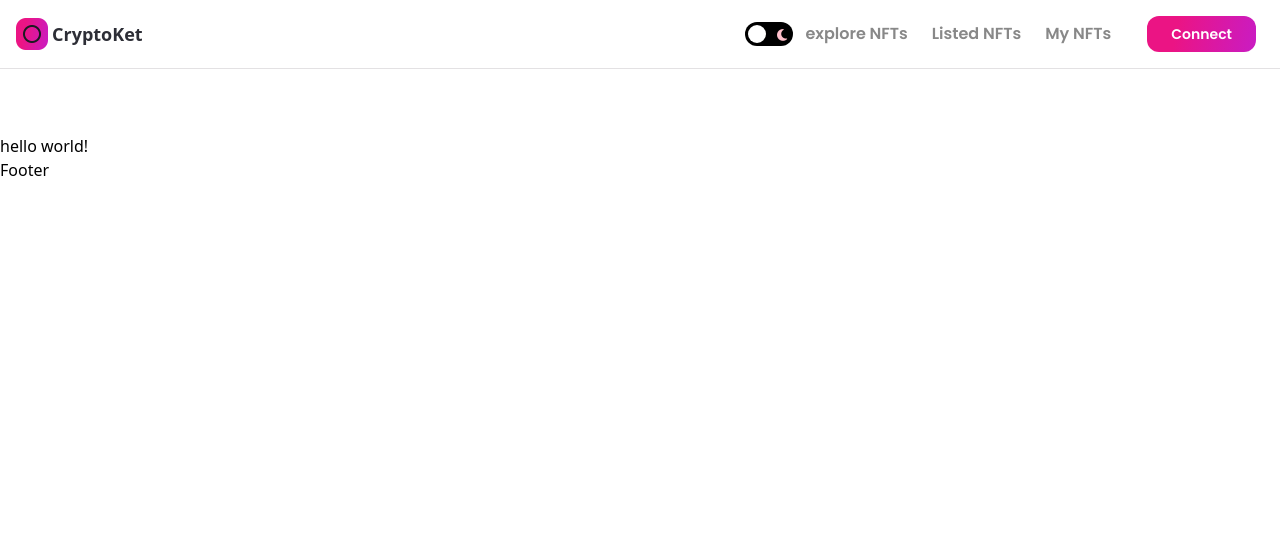
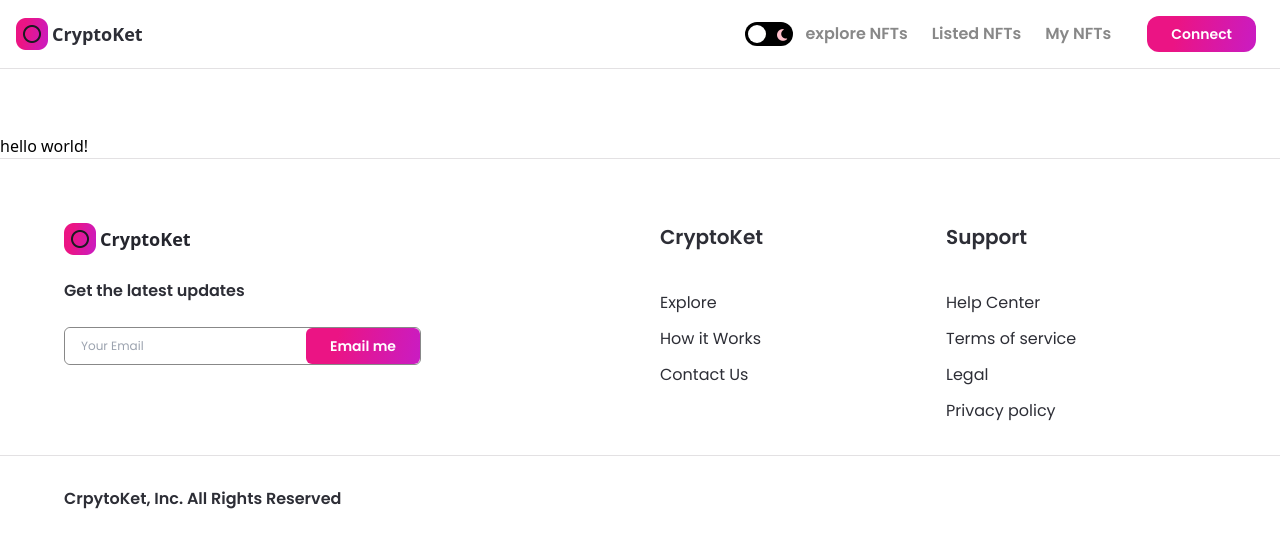
Before and after one commit to arish00/NFT-Marketplace, a Next.js app: page / in a window 1280 px wide. Shown: the top 548 px of the page. Built offline with nearby package versions, Linux system fonts and the light colour scheme.

Commit message:
refactoring all the code! footer added!

```diff
--- a/components/Button.jsx
+++ b/components/Button.jsx
@@ -1,7 +1,7 @@
 import React from 'react';
 
 const Button = ({ btnName, classStyles, handleClick }) => (
-  <button onClick={handleClick} type="button" className={`nft-gradient text-sm minlg:text-lg py-2 px-6 minlg:px-8 font-poppins font-semibold text-white ${classStyles}`}>
+  <button onClick={handleClick} type="button" className={`nft-gradient py-2 px-6 font-poppins text-sm font-semibold text-white minlg:px-8 minlg:text-lg ${classStyles}`}>
     {btnName}
   </button>
 );
--- a/components/Footer.jsx
+++ b/components/Footer.jsx
@@ -1,7 +1,60 @@
-import React from 'react';
+import Image from 'next/image';
+import { useTheme } from 'next-themes';
 
-const Footer = () => (
-  <div>Footer</div>
+import images from '../assets';
+import Button from './Button';
+
+const FooterLinks = ({ heading, items, extraClasses }) => (
+  <div className={`flex-1 items-start justify-start ${extraClasses}`}>
+    <h3 className="mb-10 font-poppins text-xl font-semibold text-nft-black-1 dark:text-white">{heading}</h3>
+    {items.map((item, index) => <p key={item + index} className="my-3 cursor-pointer font-poppins text-base font-normal text-nft-black-1 hover:text-nft-black-1 dark:text-white dark:hover:text-nft-gray-1">{item}</p>)}
+  </div>
 );
 
+const Footer = () => {
+  const { theme } = useTheme();
+
+  return (
+    <footer className="flexCenter flex-col border-t border-nft-gray-1 py-16 dark:border-nft-black-1 sm:py-8">
+      <div className="flex w-full flex-row px-16 md:flex-col sm:px-4 minmd:w-4/5">
+        <div className="flexStart flex-1 flex-col">
+          <div className="flexCenter cursor-pointer">
+            <Image src={images.logo02} objectFit="contain" width={32} height={32} alt="logo" />
+            <p className=" ml-1 text-lg font-semibold text-nft-dark dark:text-white">CryptoKet</p>
+          </div>
+          <p className="mt-6 font-poppins text-base font-semibold text-nft-black-1 dark:text-white">Get the latest updates</p>
+          <div className="flexBetween mt-6 w-357 rounded-md border border-nft-gray-2 bg-white dark:border-nft-black-2 dark:bg-nft-black-2 md:w-full minlg:w-557">
+            <input type="email" placeholder="Your Email" className=" h-full w-full flex-1 rounded-md bg-white px-4 font-poppins text-xs font-normal text-nft-black-1 outline-none dark:bg-nft-black-2 dark:text-white minlg:text-lg" />
+            <div className="flex-initial">
+              <Button
+                btnName="Email me"
+                btnType="primary"
+                classStyles="rounded-md"
+              />
+            </div>
+          </div>
+        </div>
+
+        <div className="flexBetweenStart ml-10 flex-1 flex-wrap md:ml-0 md:mt-8">
+          <FooterLinks heading="CryptoKet" items={['Explore', 'How it Works', 'Contact Us']} />
+          <FooterLinks heading="Support" items={['Help Center', 'Terms of service', 'Legal', 'Privacy policy']} extraClasses="ml-4" />
+        </div>
+      </div>
+
+      <div className="flexCenter mt-5 w-full border-t border-nft-gray-1 px-16 dark:border-nft-black-1 sm:px-4">
+        <div className="flexBetween mt-7 w-full flex-row sm:flex-col minmd:w-4/5">
+          <p className="font-poppins text-base font-semibold text-nft-black-1 dark:text-white">CrpytoKet, Inc. All Rights Reserved</p>
+          <div className="flex flex-row sm:mt-4">
+            {[images.instagram, images.twitter, images.telegram, images.discord].map((image, index) => (
+              <div className="mx-2 cursor-pointer" key={`image ${index}`}>
+                <Image src={image} key={index} objectFit="contain" width={24} height={24} alt="social" className={theme === 'light' ? 'invert' : undefined} />
+              </div>
+            ))}
+          </div>
+        </div>
+      </div>
+    </footer>
+  );
+};
+
 export default Footer;
--- a/components/Navbar.jsx
+++ b/components/Navbar.jsx
@@ -22,14 +22,14 @@ const MenuItems = ({ isMobile, active, setActive }) => {
     }
   };
   return (
-    <ul className={`list-none flexCenter flex-row ${isMobile && 'flex-col h-full'}`}>
+    <ul className={`flexCenter list-none flex-row ${isMobile && 'h-full flex-col'}`}>
       {['explore NFTs', 'Listed NFTs', 'My NFTs'].map((item, i) => (
         <li
           key={i}
           onClick={() => {
             setActive(item);
           }}
-          className={`flex flex-row items-center font-poppins font-semibold text-base dark:hover:text-white hover:text-nft-dark mx-3 ${active === item ? 'dark:text-white text-nft-black-1' : 'dark:text-nft-gray-3 text-nft-gray-2'}`}
+          className={`mx-3 flex flex-row items-center font-poppins text-base font-semibold hover:text-nft-dark dark:hover:text-white ${active === item ? 'text-nft-black-1 dark:text-white' : 'text-nft-gray-2 dark:text-nft-gray-3'}`}
         >
           <Link href={generateLink(i)}>{item}</Link>
         </li>
@@ -62,12 +62,12 @@ const Navbar = () => {
   const [isOpen, setIsOpen] = useState(false);
 
   return (
-    <nav className="flexBetween w-full z-10 p-4 flex-row border-b dark:bg-nft-dark bg-white dark:border-nft-black-1 border-nft-gray-1">
-      <div className="flex flex-row flex-1 justify-start">
+    <nav className="flexBetween z-10 w-full flex-row border-b border-nft-gray-1 bg-white p-4 dark:border-nft-black-1 dark:bg-nft-dark">
+      <div className="flex flex-1 flex-row justify-start">
         <Link href="/">
-          <div className="flexCenter md:hidden cursor-pointer" onClick={() => {}}>
+          <div className="flexCenter cursor-pointer md:hidden" onClick={() => {}}>
             <Image src={images.logo02} objectFit="contain" width={32} alt="logo" />
-            <p className="dark:text-white text-nft-black-1 font-semibold text-lg ml-1">CryptoKet</p>
+            <p className="ml-1 text-lg font-semibold text-nft-black-1 dark:text-white">CryptoKet</p>
           </div>
         </Link>
 
@@ -79,35 +79,35 @@ const Navbar = () => {
       </div>
 
       <div className="flex flex-initial flex-row justify-end">
-        <div className="flex items-center mr-2">
+        <div className="mr-2 flex items-center">
           <input type="checkbox" className="checkbox" id="checkbox" onChange={() => setTheme(theme === 'light' ? 'dark' : 'light')} />
-          <label htmlFor="checkbox" className="flexBetween w-8 h-4 bg-black rounded-2xl p-1 relative label">
+          <label htmlFor="checkbox" className="flexBetween label relative h-4 w-8 rounded-2xl bg-black p-1">
             <i className="fas fa-sun" />
             <i className="fas fa-moon" />
-            <div className="w-3 h-3 absolute bg-white rounded-full ball" />
+            <div className="ball absolute h-3 w-3 rounded-full bg-white" />
           </label>
         </div>
       </div>
 
-      <div className="md:hidden flex">
+      <div className="flex md:hidden">
         <MenuItems active={active} setActive={setActive} />
         <div className="ml-4">
           <ButtonGroup setActive={setActive} router={router} />
         </div>
       </div>
 
-      <div className="hidden md:flex ml-2">
+      <div className="ml-2 hidden md:flex">
         {isOpen ? (
-          <Image src={images.cross} objectFit="contain" width={30} height={30} alt="close" onClick={() => setIsOpen(false)} className={theme === 'light' && 'filter invert'} />
-        ) : <Image src={images.menu} objectFit="contain" width={25} height={25} alt="menu" onClick={() => setIsOpen(true)} className={theme === 'light' && 'filter invert'} />}
+          <Image src={images.cross} objectFit="contain" width={30} height={30} alt="close" onClick={() => setIsOpen(false)} className={theme === 'light' && 'invert'} />
+        ) : <Image src={images.menu} objectFit="contain" width={25} height={25} alt="menu" onClick={() => setIsOpen(true)} className={theme === 'light' && 'invert'} />}
 
         {
           isOpen && (
-            <div className="fixed inset-0 top-65 dark:bg-nft-dark bg-white z-10 nav-h flex justify-between flex-col">
+            <div className="nav-h fixed inset-0 top-65 z-10 flex flex-col justify-between bg-white dark:bg-nft-dark">
               <div className="flex-1 p-4">
                 <MenuItems active={active} setActive={active} isMobile />
               </div>
-              <div className="p-4 border-t dark:border-nft-black-1 border-nft-gray-1">
+              <div className="border-t border-nft-gray-1 p-4 dark:border-nft-black-1">
                 <ButtonGroup setActive={setActive} router={router} />
               </div>
             </div>
--- a/package.json
+++ b/package.json
@@ -13,6 +13,7 @@
     "@nomiclabs/hardhat-waffle": "2.0.3",
     "@openzeppelin/contracts": "4.5.0",
     "axios": "0.26.0",
+    "eslint-plugin-tailwindcss": "^3.8.0",
     "ethers": "5.5.4",
     "hardhat": "2.9.0",
     "ipfs-http-client": "56.0.1",
--- a/pages/_app.js
+++ b/pages/_app.js
@@ -7,7 +7,7 @@ import '../styles/globals.css';
 const Marketplace = ({ Component, pageProps }) => (
 
   <ThemeProvider attribute="class">
-    <div className="dark:bg-nft-dark bg-white min-h-screen">
+    <div className="min-h-screen bg-white dark:bg-nft-dark">
       <Navbar />
       <div className="pt-65">
         <Component {...pageProps} />
```
Also changed, not shown: .eslintrc.js, 2 other files (tests, documents, lock files or other folders).
